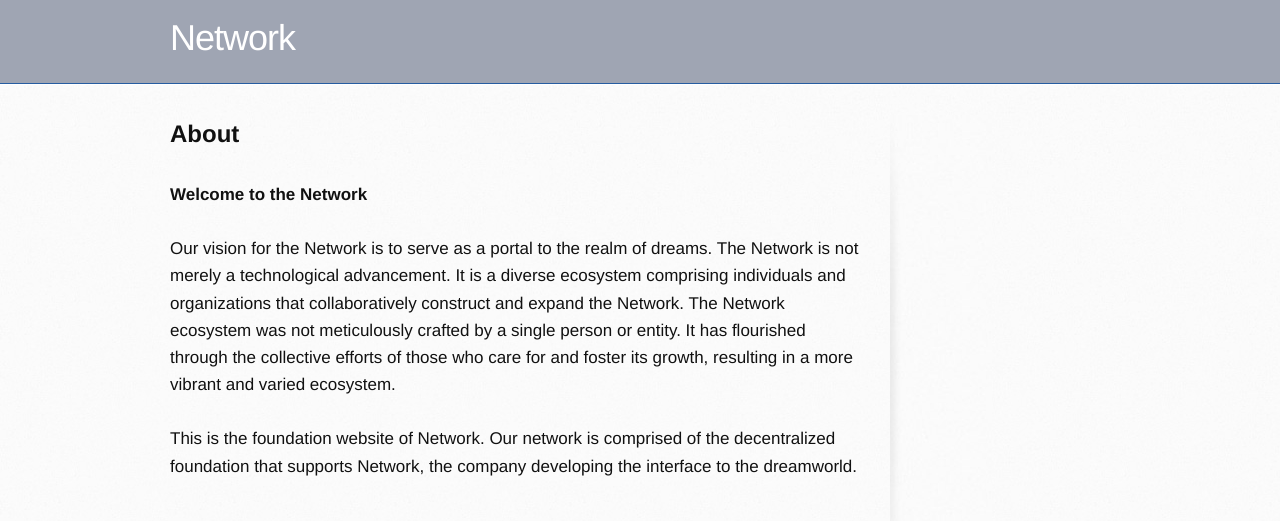
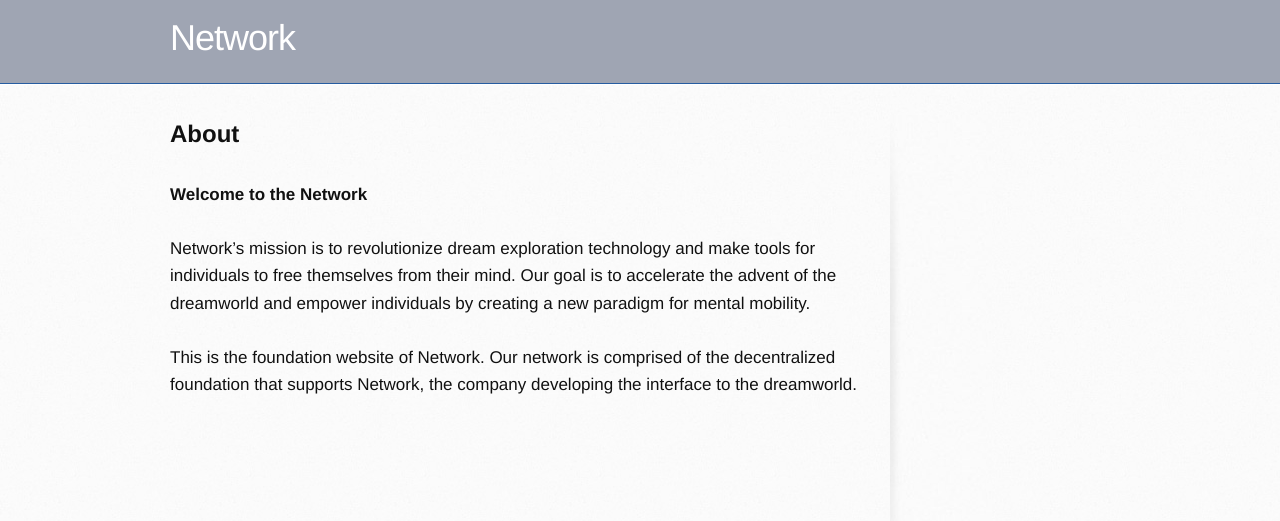
Before and after one commit to networkf/network.github.io, a Jekyll site: the page built from about.md, in a window 1280 px wide. Shown: the top 521 px of the page. Built offline with Jekyll 4.4.1, drawn with Linux system fonts in a browser that asks for light colours; some web fonts are replaced; our own code applies the rules of GitHub Pages for plain Markdown files; the repository's description, which GitHub fills in, is left out.

Commit message:
Update about.md

```diff
--- a/about.md
+++ b/about.md
@@ -12,7 +12,7 @@ layout: default
 **Welcome to the Network**
 <br>
 <br>
-Our vision for the Network is to serve as a portal to the realm of dreams. The Network is not merely a technological advancement. It is a diverse ecosystem comprising individuals and organizations that collaboratively construct and expand the Network. The Network ecosystem was not meticulously crafted by a single person or entity. It has flourished through the collective efforts of those who care for and foster its growth, resulting in a more vibrant and varied ecosystem.
+Network’s mission is to revolutionize dream exploration technology and make tools for individuals to free themselves from their mind. Our goal is to accelerate the advent of the dreamworld and empower individuals by creating a new paradigm for mental mobility.
 <br>
 <br>
 This is the foundation website of Network. Our network is comprised of the decentralized foundation that supports Network, the company developing the interface to the dreamworld.
```
